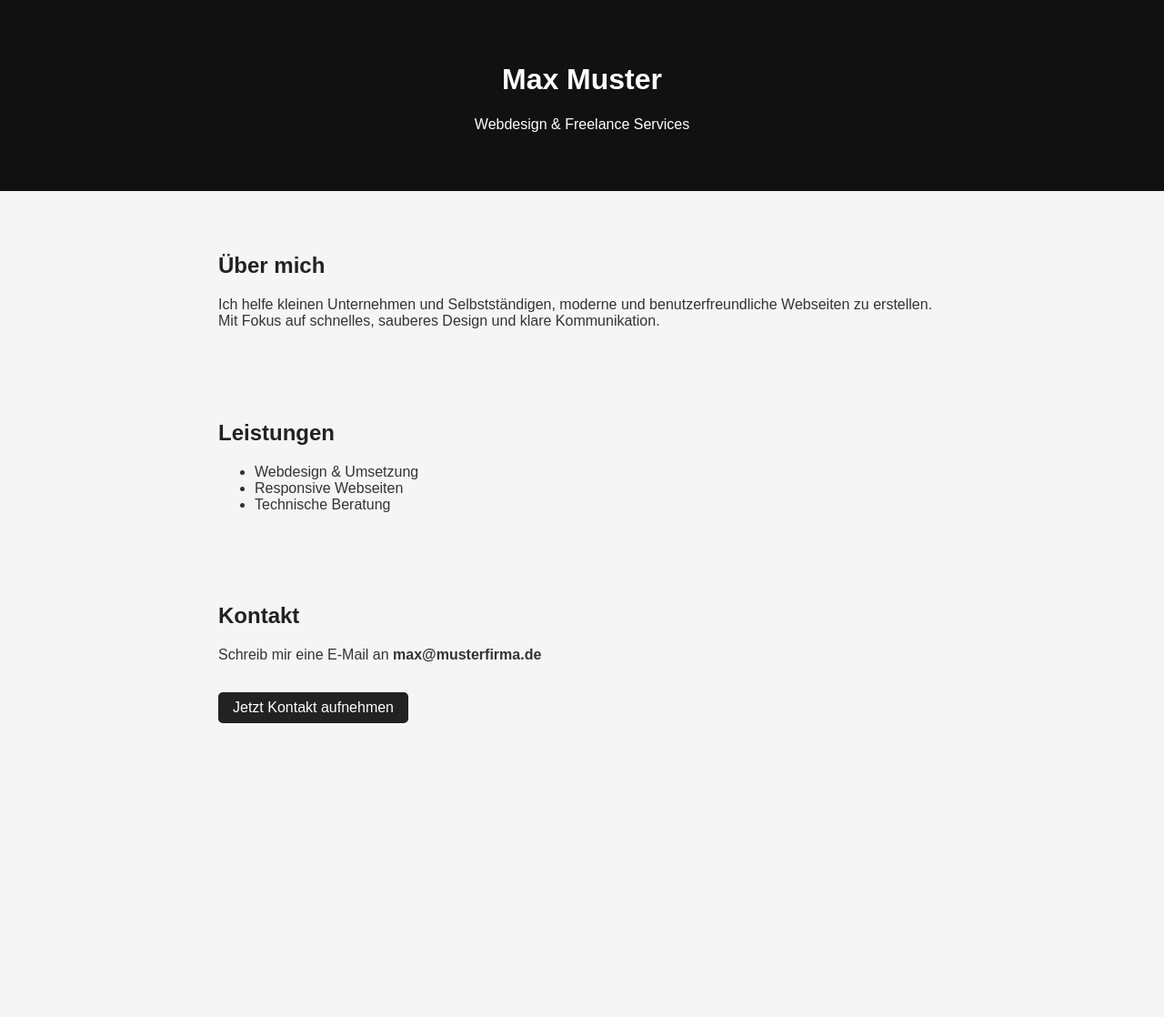
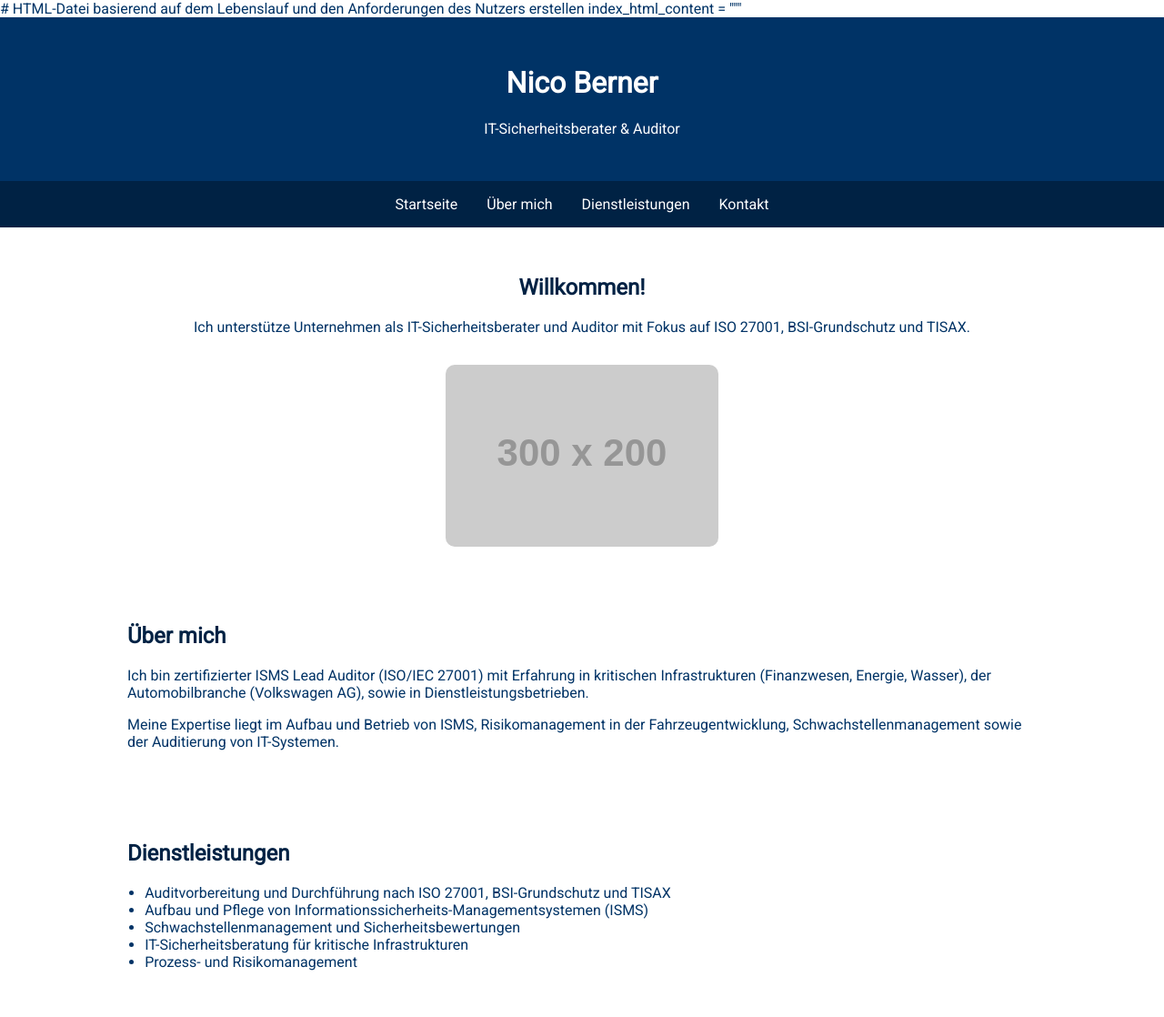
Before and after one commit to NicoBhub/Bernersecure, a plain HTML site: page index.html in a window 1280 px wide. Shown: the top 1118 px of the page at 91% size. Before the commit the page ends 843 px from the top, so only its background shows below. Drawn offline with Linux system fonts and the light colour scheme; placeholder pictures from the web are drawn by us.

Commit message:
index.html

```diff
--- a/index.html
+++ b/index.html
@@ -1,67 +1,160 @@
-<!DOCTYPE html>
+# HTML-Datei basierend auf dem Lebenslauf und den Anforderungen des Nutzers erstellen
+index_html_content = """<!DOCTYPE html>
 <html lang="de">
 <head>
   <meta charset="UTF-8" />
-  <meta name="viewport" content="width=device-width, initial-scale=1.0"/>
-  <title>Max Muster – Webdesigner & Freelancer</title>
+  <meta name="viewport" content="width=device-width, initial-scale=1.0" />
+  <title>Nico Berner – IT-Sicherheitsberater & Auditor</title>
+  <link href="https://fonts.googleapis.com/css2?family=Roboto&display=swap" rel="stylesheet">
   <style>
     body {
-      font-family: Arial, sans-serif;
       margin: 0;
-      background: #f5f5f5;
-      color: #333;
+      font-family: 'Roboto', sans-serif;
+      background-color: #ffffff;
+      color: #003366;
     }
     header {
-      background: #111;
-      color: #fff;
-      padding: 3rem 1rem;
+      background-color: #003366;
+      color: white;
+      padding: 2rem;
       text-align: center;
     }
+    nav {
+      display: flex;
+      justify-content: center;
+      gap: 2rem;
+      background-color: #002244;
+      padding: 1rem 0;
+    }
+    nav a {
+      color: white;
+      text-decoration: none;
+      transition: color 0.3s ease;
+    }
+    nav a:hover {
+      color: #00aaff;
+    }
     section {
-      max-width: 800px;
-      margin: 2rem auto;
-      padding: 1rem;
+      max-width: 1000px;
+      margin: auto;
+      padding: 2rem;
+    }
+    .hero {
+      text-align: center;
+    }
+    .hero img {
+      max-width: 300px;
+      border-radius: 10px;
+      margin-top: 1rem;
     }
     h2 {
-      color: #222;
+      color: #002244;
     }
-    .kontakt a {
-      display: inline-block;
-      margin-top: 1rem;
-      background: #222;
+    ul {
+      padding-left: 1.2rem;
+    }
+    form {
+      display: flex;
+      flex-direction: column;
+      gap: 1rem;
+      max-width: 500px;
+    }
+    input, textarea {
+      padding: 0.8rem;
+      font-size: 1rem;
+      border: 1px solid #ccc;
+      border-radius: 5px;
+    }
+    button {
+      padding: 0.8rem;
+      background-color: #003366;
       color: white;
-      padding: 0.5rem 1rem;
-      text-decoration: none;
+      border: none;
       border-radius: 5px;
+      cursor: pointer;
+      transition: background-color 0.3s ease;
+    }
+    button:hover {
+      background-color: #005599;
+    }
+    footer {
+      background-color: #f5f5f5;
+      padding: 1rem;
+      text-align: center;
+      font-size: 0.9rem;
+      color: #666;
     }
   </style>
 </head>
 <body>
 
 <header>
-  <h1>Max Muster</h1>
-  <p>Webdesign & Freelance Services</p>
+  <h1>Nico Berner</h1>
+  <p>IT-Sicherheitsberater & Auditor</p>
 </header>
 
-<section>
-  <h2>Über mich</h2>
-  <p>Ich helfe kleinen Unternehmen und Selbstständigen, moderne und benutzerfreundliche Webseiten zu erstellen. Mit Fokus auf schnelles, sauberes Design und klare Kommunikation.</p>
+<nav>
+  <a href="#startseite">Startseite</a>
+  <a href="#ueber-mich">Über mich</a>
+  <a href="#dienstleistungen">Dienstleistungen</a>
+  <a href="#kontakt">Kontakt</a>
+</nav>
+
+<section id="startseite" class="hero">
+  <h2>Willkommen!</h2>
+  <p>Ich unterstütze Unternehmen als IT-Sicherheitsberater und Auditor mit Fokus auf ISO 27001, BSI-Grundschutz und TISAX.</p>
+  <img src="https://via.placeholder.com/300x200.png?text=Professionelles+Bild" alt="Profilbild Platzhalter">
 </section>
 
-<section>
-  <h2>Leistungen</h2>
+<section id="ueber-mich">
+  <h2>Über mich</h2>
+  <p>Ich bin zertifizierter ISMS Lead Auditor (ISO/IEC 27001) mit Erfahrung in kritischen Infrastrukturen (Finanzwesen, Energie, Wasser), der Automobilbranche (Volkswagen AG), sowie in Dienstleistungsbetrieben.</p>
+  <p>Meine Expertise liegt im Aufbau und Betrieb von ISMS, Risikomanagement in der Fahrzeugentwicklung, Schwachstellenmanagement sowie der Auditierung von IT-Systemen.</p>
+</section>
+
+<section id="dienstleistungen">
+  <h2>Dienstleistungen</h2>
   <ul>
-    <li>Webdesign & Umsetzung</li>
-    <li>Responsive Webseiten</li>
-    <li>Technische Beratung</li>
+    <li>Auditvorbereitung und Durchführung nach ISO 27001, BSI-Grundschutz und TISAX</li>
+    <li>Aufbau und Pflege von Informationssicherheits-Managementsystemen (ISMS)</li>
+    <li>Schwachstellenmanagement und Sicherheitsbewertungen</li>
+    <li>IT-Sicherheitsberatung für kritische Infrastrukturen</li>
+    <li>Prozess- und Risikomanagement</li>
   </ul>
 </section>
 
-<section class="kontakt">
+<section id="kontakt">
   <h2>Kontakt</h2>
-  <p>Schreib mir eine E-Mail an <strong>max@musterfirma.de</strong></p>
-  <a href="mailto:max@musterfirma.de">Jetzt Kontakt aufnehmen</a>
+  <form>
+    <input type="text" name="name" placeholder="Ihr Name" required />
+    <input type="email" name="email" placeholder="Ihre E-Mail" required />
+    <textarea name="nachricht" rows="5" placeholder="Ihre Nachricht..." required></textarea>
+    <button type="submit">Absenden</button>
+  </form>
+  <p>Oder kontaktieren Sie mich direkt:</p>
+  <ul>
+    <li>E-Mail: <a href="mailto:niberner96@gmail.com">niberner96@gmail.com</a></li>
+    <li><a href="https://www.linkedin.com/in/nico-berner-38a6aa101/" target="_blank">LinkedIn</a></li>
+    <li><a href="https://github.com" target="_blank">GitHub (Platzhalter)</a></li>
+  </ul>
 </section>
 
+<footer>
+  <p>&copy; 2025 Nico Berner. Alle Rechte vorbehalten.</p>
+  <p><a href="#">Impressum</a> | <a href="#">Datenschutzerklärung</a></p>
+</footer>
+
 </body>
-</html>
+</html>"""
+
+# Dateien speichern und zippen
+html_file_path = "/mnt/data/index.html"
+zip_file_path = "/mnt/data/berner-website.zip"
+
+with open(html_file_path, "w", encoding="utf-8") as f:
+    f.write(index_html_content)
+
+with ZipFile(zip_file_path, "w") as zipf:
+    zipf.write(html_file_path, arcname="index.html")
+
+zip_file_path
```
